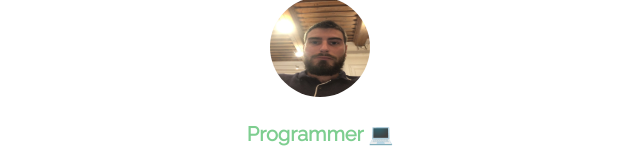
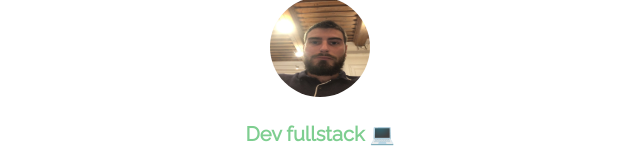
Before and after one commit to peborde/profile, a plain HTML site: page index.html in a window 1280 px wide. Shown: the part 147-314 px from the top of the page, 320-960 px from the left. Drawn offline with Linux system fonts and the light colour scheme.

Commit message:
make my profile prettier

```diff
--- a/index.html
+++ b/index.html
@@ -14,7 +14,7 @@
       <div class="card-white">
         <h1>Hello, i'm Pierre-Etienne 👋</h1>
         <img src="images/IMG_6526.jpeg" alt="photo de profil">
-        <h2>Programmer 💻</h2>
+        <h2>Dev fullstack 💻</h2>
         <p>Lorem ipsum dolor sit amet, consectetur adipisicing elit. Nostrum nemo adipisci illo neque labore architecto, dicta minus delectus voluptatum perspiciatis voluptatem dolor voluptate pariatur quisquam laboriosam, quibusdam dolore! Eos, facilis!</p>
         <a href="https://www.lewagon.com" target="_blank" class="btn-blue">
         Hire me !
```
